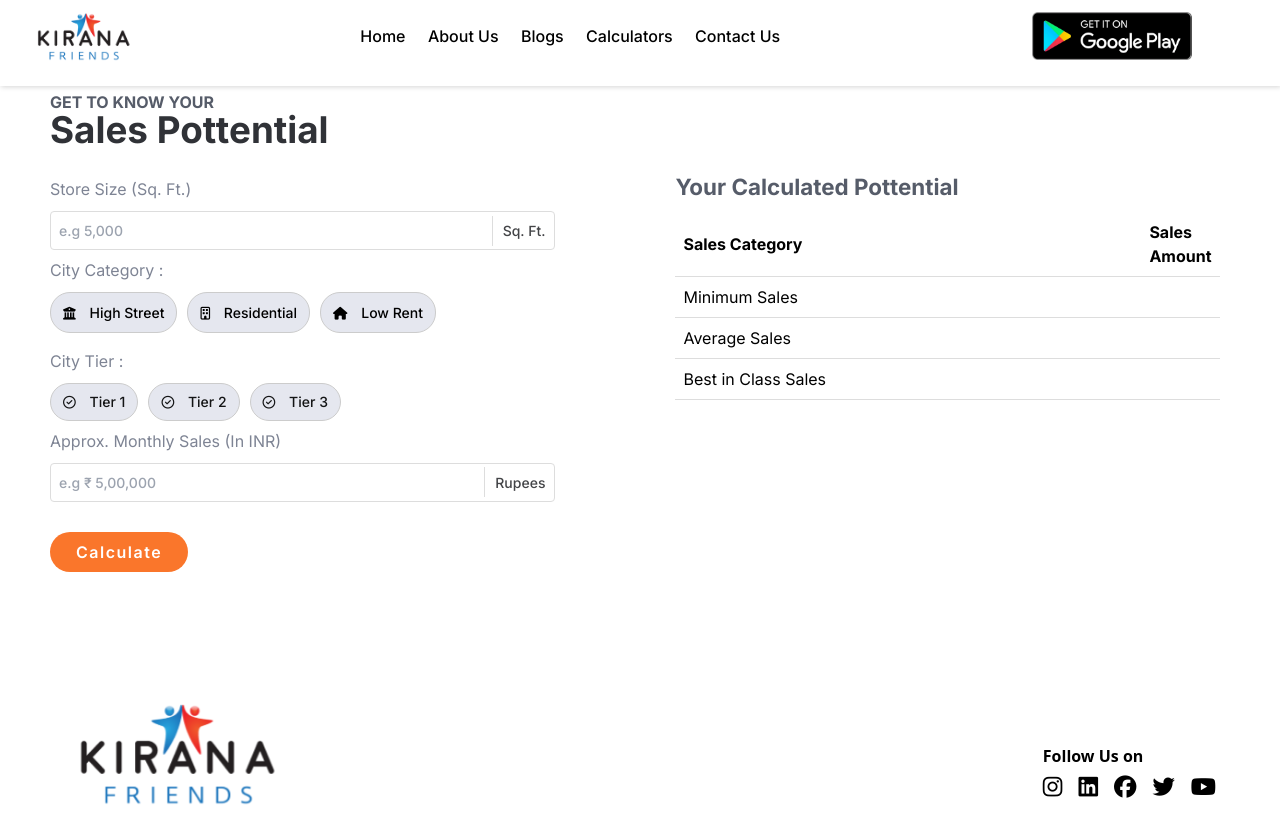
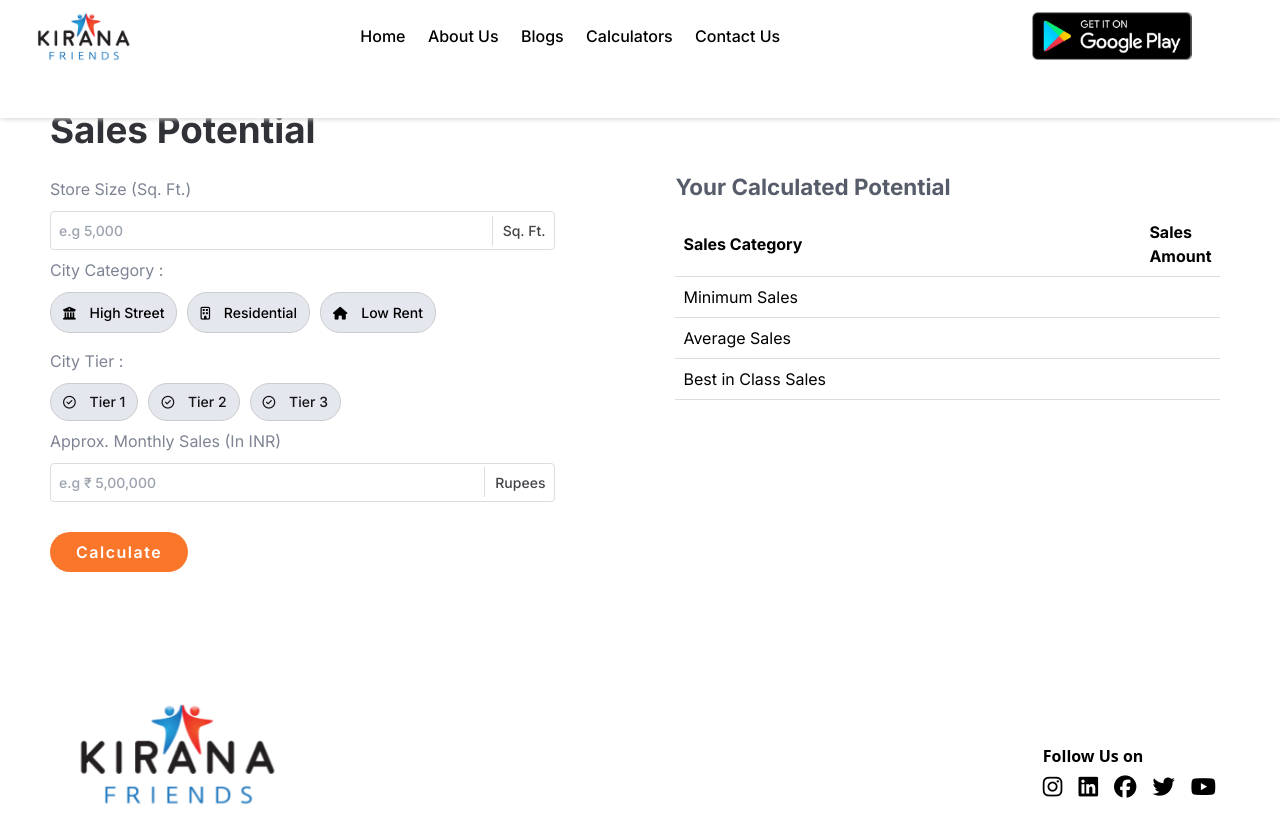
Before and after one commit to Shivanshkf/KFWebsite, a plain HTML site: page sales potential calculator.html in a window 1280 px wide. Shown: the top 827 px of the page. Drawn offline with nearby package versions, Linux system fonts and the light colour scheme.

Commit message:
fixes uses

```diff
--- a/sales potential calculator.html
+++ b/sales potential calculator.html
@@ -117,7 +117,7 @@
         <div class="upleftsec">
           <div class="saleshead">
             <h3 class="storehead1">GET TO KNOW YOUR</h3>
-            <h1 class="storehead2">Sales Pottential</h1>
+            <h1 class="storehead2">Sales Potential</h1>
           </div>
           <div class="salesinput">
             <label class="inputhead" for="storeSize">Store Size (Sq. Ft.)
@@ -173,7 +173,7 @@
         </div>
         <div class="uprightsec">
           <div class="downsaleshead">
-            <h3 class="storehead3">Your Calculated Pottential</h3>
+            <h3 class="storehead3">Your Calculated Potential</h3>
           </div>
           <div class="table" id="result">
             <table>
--- a/static/css/nav.css
+++ b/static/css/nav.css
@@ -13,7 +13,7 @@
   top: 0;
   left: 0;
   width: 100%;
-  height: 10.7vh;
+  height: 14.7vh;
   min-height: 75px;
   user-select: none;
   background-color: #FFFFFF;
```
